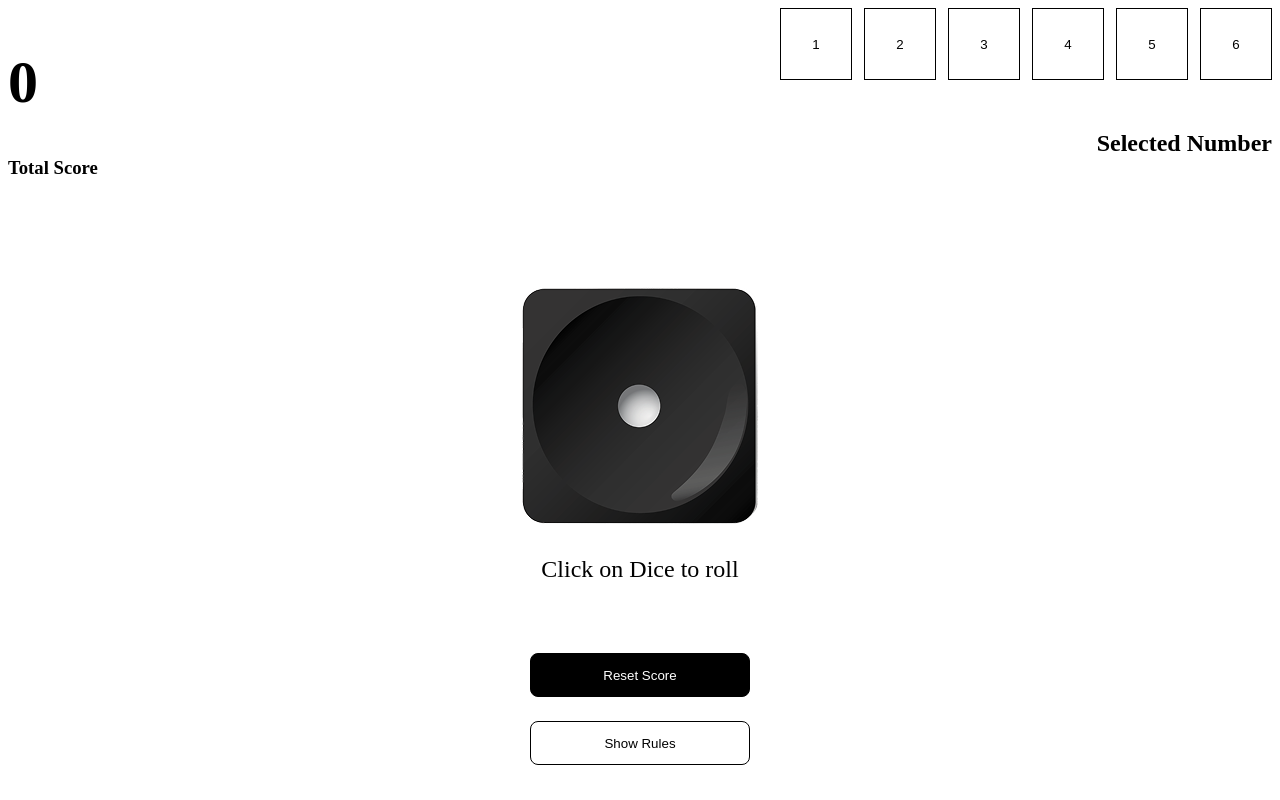
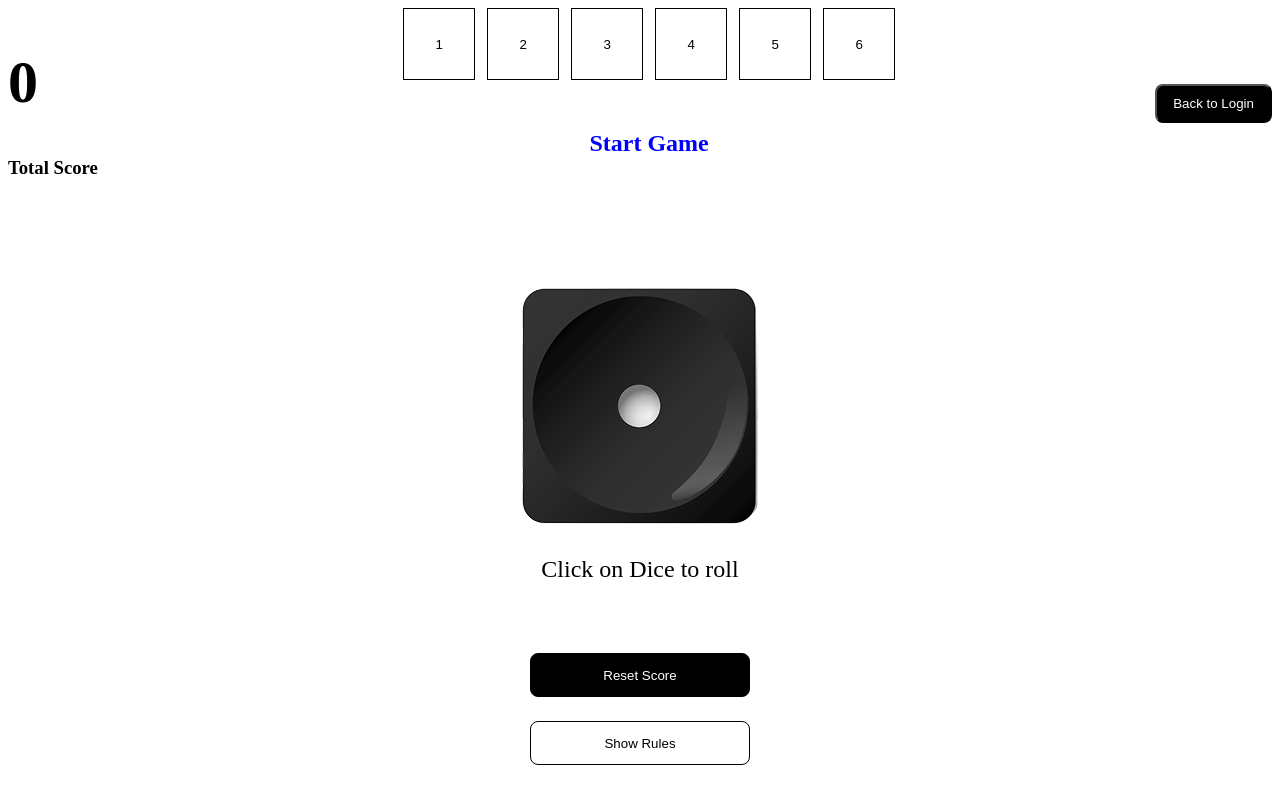
Before and after one commit to haribabu20/React-Projects, a React (Vite) app in the folder 03-Dice-game/: page /game in a window 1280 px wide. Built offline with nearby package versions, Linux system fonts and the light colour scheme.

Commit message:
Implementation completed

```diff
--- a/03-Dice-game/components/Button.jsx
+++ b/03-Dice-game/components/Button.jsx
@@ -2,7 +2,7 @@ import React from 'react'
 
 const Button = ({text, outline, onClick}) => {
   return (
-    <div>
+
       <button style={{
         background: outline ? 'black' : 'white',
         color: outline ? 'white' : 'black',
@@ -11,7 +11,7 @@ const Button = ({text, outline, onClick}) => {
       >
         {text}
       </button>
-    </div>
+
   )
 }
 
--- a/03-Dice-game/components/Header.jsx
+++ b/03-Dice-game/components/Header.jsx
@@ -2,18 +2,30 @@ import React from 'react'
 import '../src/App.css'
 import Score from './Score'
 import Number from './Number'
+import Button from './Button'
 
-const Header = ({selected, setSelected, score, setScore}) => {
+const Header = ({selected, setSelected, score, setScore, handleBackToMenu, result}) => {
   return (
     <div className='header-container'>
       <div className='score-card'>
         <Score score={score} setScore={setScore} />
       </div>
       <div className='number-card'>
-        <Number selected={selected} setSelected={setSelected}/>
+        <Number selected={selected} setSelected={setSelected} result={result}/>
       </div>
+      <div className='loginBack-button'>
+        <Button text='Back to Login' onClick={handleBackToMenu} outline/>
+      </div>
+
     </div>
   )
 }
 
 export default Header
+
+
+/*
+handleBackToMenu :
+  For this above method, make sure to give as handleBackToMenu() and not as handleBackToMenu.
+
+*/
--- a/03-Dice-game/components/Number.jsx
+++ b/03-Dice-game/components/Number.jsx
@@ -1,7 +1,7 @@
 import React from 'react'
 import {useState} from 'react'
 
-const Number = ({selected, setSelected}) => {
+const Number = ({selected, setSelected, result}) => {
 
   return (
     <div className='number-container'>
@@ -29,11 +29,13 @@ const Number = ({selected, setSelected}) => {
       </div>
 
       <h4 style={{
-        display: 'flex',
-        'align-self': 'flex-end',
+        'display': 'flex',
+        'align-self': 'center',
         'font-size': '24px',
+        color: result === null ? 'blue' : (result ? 'green' : 'red')
+
       }}>
-        Selected Number {selected}
+        {result === null ? 'Start Game' : (result ? 'Won' : 'Lost')}
       </h4>
 
     </div>
--- a/03-Dice-game/pages/Game.jsx
+++ b/03-Dice-game/pages/Game.jsx
@@ -9,8 +9,9 @@ const Game = () => {
   const [dicecube, setDicecube] = useState(1);
   const [selected, setSelected] = useState(null);
   const [score, setScore] = useState(0);
+  const [result, setResult] = useState(null);
 
-  // if(!selected) navigate('/')
+  const navigate = useNavigate();
 
   const handleDiceCube = () => {
     if(selected===null){
@@ -18,24 +19,52 @@ const Game = () => {
       return;
     };
 
+    //score calculation
     const randomNumber = Math.floor(Math.random() * 6) + 1;
     setDicecube(randomNumber);
-
     if(selected===randomNumber){
       setScore(prev => prev + randomNumber)
     }else{
       setScore(prev => prev - randomNumber)
-    }
+    };
 
+    // result text
+    setResult(selected===randomNumber)
+
+    // resetting selected value !
     setSelected(null);
+  }
+
+  const handleBackToMenu = () => {
+    navigate('/')
   }
 
   return (
     <div className='game-container'>
-      <Header selected={selected} setSelected={setSelected} score={score} setScore={setScore}/>
+      <Header selected={selected} setSelected={setSelected} score={score} setScore={setScore} handleBackToMenu={handleBackToMenu} result={result}/>
       <DiceBox dicecube={dicecube} setDicecube={setDicecube} selected={selected} setSelected={setSelected} setScore={setScore} handleDiceCube={handleDiceCube}/>
     </div>
   )
 }
 
 export default Game
+
+
+
+/*
+
+  setResult(selected===randomNumber) :
+
+
+    This can also be written as,
+
+    if(selected===randomNumber){
+      setResult(true);
+    }else{
+      setResult(false)
+    }
+
+
+
+
+ */
--- a/03-Dice-game/src/App.css
+++ b/03-Dice-game/src/App.css
@@ -183,3 +183,14 @@
 .rules p{
   margin:0
 }
+
+.loginBack-button{
+  display: flex;
+  align-items: center;
+}
+
+.loginBack-button button {
+  padding: 10px 16px;
+  cursor: pointer;
+  border-radius: 8px;
+}
```
